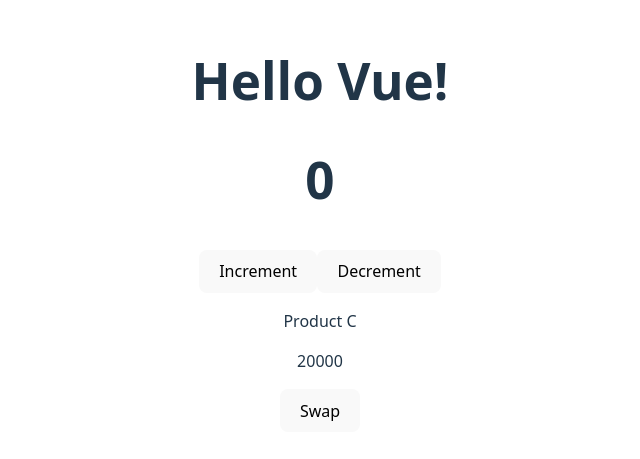
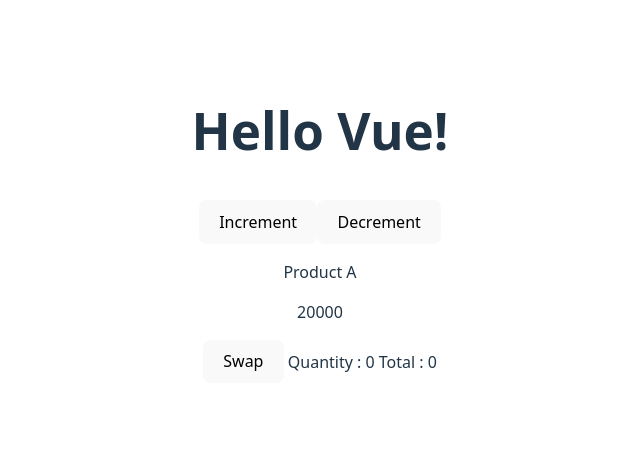
Before and after one commit to Ardhiityo/VueJS-3-Mastery-BWA, a Vue app in the folder composition api/: page / in a window 1280 px wide. Shown: the part 179-638 px from the top of the page, without its empty margins (320-960 px from the left). Built offline with nearby package versions, Linux system fonts and the light colour scheme.

Commit message:
Bekerja dengan Properti Komputasi

```diff
--- a/composition api/src/App.vue
+++ b/composition api/src/App.vue
@@ -1,17 +1,14 @@
 <script>
-import { toRefs, reactive, ref, toRef } from 'vue';
+import { toRefs, reactive, ref, toRef, computed } from 'vue';
 
 export default {
   setup() {
     const message = 'Hello Vue!';
-    const quantity = ref(0);
-
-    const increment = () => quantity.value++;
-    const decrement = () => quantity.value--;
 
     const product = reactive({
       name: 'Product A',
-      price: 20000
+      price: 20000,
+      quantity: 0
     })
 
     const swapProduct = () => {
@@ -19,28 +16,32 @@ export default {
       product.price = 10000;
     }
 
+    const increment = () => product.quantity++;
+    const decrement = () => product.quantity--;
+    const total = computed(() => product.quantity * product.price);
+
     /**
      * toRef dan toRefs dipakai khusus untuk properti dalam object reactive, supaya tetap sinkron.
      */
-    const toref = toRef(product, 'name');
-    console.log(toref.value);
+    // const toref = toRef(product, 'name');
+    // console.log(toref.value);
 
-    product.name = 'Product B';
-    console.log('Change toref :', toref.value);
+    // product.name = 'Product B';
+    // console.log('Change toref :', toref.value);
 
-    const torefs = toRefs(product);
-    console.log(torefs.name.value);
+    // const torefs = toRefs(product);
+    // console.log(torefs.name.value);
 
-    product.name = 'Product C';
-    console.log('Change torefs :', torefs.name.value);
+    // product.name = 'Product C';
+    // console.log('Change torefs :', torefs.name.value);
 
     return {
       message,
-      quantity,
       increment,
       decrement,
       product,
-      swapProduct
+      swapProduct,
+      total
     }
   }
 }
@@ -49,13 +50,15 @@ export default {
 <template>
   <section>
     <h1>{{ message }}</h1>
-    <h1>{{ quantity }}</h1>
     <button @click="increment">Increment</button>
     <button @click="decrement">Decrement</button>
 
     <p>{{ product.name }}</p>
     <p>{{ product.price }}</p>
     <button @click="swapProduct">Swap</button>
+
+    Quantity : {{ product.quantity }}
+    Total : {{ total }}
   </section>
 </template>
 
```
